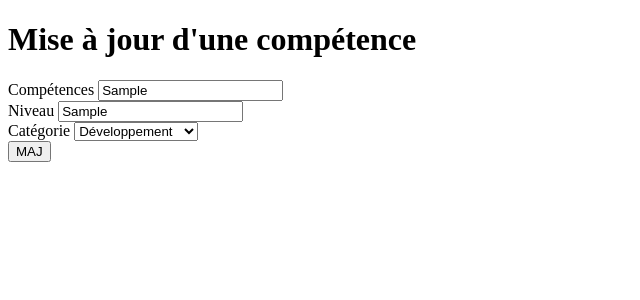
After one commit to POMbaye20/pmbaye_PORTFOLIO, a PHP site: page /modif_competence.php?id_competence=1 in a window 1280 px wide. The commit adds this page. Shown: the top 300 px of the page, without its empty margins (0-640 px from the left). Run offline with PHP 8.4, Linux system fonts and the light colour scheme; tables that the repository leaves empty or names only in its code hold one stand-in row (values such as "Sample post").

Commit message:
commit 7
c 7 mise à jour des compétences

```diff
--- a/admin/competences.php
+++ b/admin/competences.php
@@ -51,6 +51,7 @@ if (isset($_GET['id_competence'])) { // on récupère ce que je supprime dans l'
                     <th>Les compétences</th>
                     <th>Niveau</th>
                     <th>Catégorie</th>
+                    <th>Modifier</th>
                     <th>Suppression</th>
                 </tr>
             </thead><!-- fin <thead> -->
@@ -63,6 +64,7 @@ if (isset($_GET['id_competence'])) { // on récupère ce que je supprime dans l'
                     <td><?php echo $ligne_competence['competence']; ?></td>
                     <td><?php echo $ligne_competence['niveau']; ?></td>
                     <td><?php echo $ligne_competence['categorie']; ?></td>
+                    <td><a href="modif_competence.php?id_competence=<?php echo $ligne_competence['id_competence']; ?> " >modif</a></td>
                     <td><a href="competences.php?id_competence=<?php echo $ligne_competence['id_competence']; ?> " >suppr</a></td>
                 </tr>
                 <?php
--- /dev/null
+++ b/admin/modif_competence.php
@@ -0,0 +1,63 @@
+<?php require 'connexion.php';
+
+// gestion mise à jour d'une information
+if (isset($_POST['competence'])) {
+
+    $competence = addslashes($_POST['competence']);
+    $niveau = addslashes($_POST['niveau']);
+    $categorie = addslashes($_POST['categorie']);
+
+    $id_competence = $_POST['id_competence'];
+
+    $pdoCV -> exec(" UPDATE t_competences SET competence = '$competence', niveau='$niveau', categorie = '$categorie' WHERE id_competence = '$id_competence' ");
+    header('location: ../admin/competences.php');
+    exit();
+} // fin du (isset($_POST['competence']))
+
+
+
+
+// je récupère l'id de ce que je mets à jour
+$id_competence = $_GET['id_competence']; // par son id et avec GET
+$sql = $pdoCV -> query (" SELECT * FROM  t_competences WHERE id_competence='$id_competence' ");
+$ligne_competence = $sql -> fetch(); // va récupérer les données
+
+?>
+<!DOCTYPE html>
+<html lang="fr">
+<head>
+    <meta charset="UTF-8">
+    <meta name="viewport" content="width=device-width, initial-scale=1.0">
+    <meta http-equiv="X-UA-Compatible" content="ie=edge">
+    <title>Admin : mise à jour d'une compétence</title>
+</head>
+<body>
+    <h1>Mise à jour d'une compétence</h1>
+    <!-- Mise à jour d'une nouvelle compétence formulaire  -->
+    <form action="modif_competence.php" method="post">
+       <div class="">
+            <label for="competence">Compétences</label>
+            <input type="text" name="competence" value="<?php echo $ligne_competence['competence']; ?>" required>
+       </div>
+
+       <div class="">
+            <label for="niveau">Niveau</label>
+            <input type="text" name="niveau" value="<?php echo $ligne_competence['niveau']; ?>" required>
+       </div>
+
+       <div class="">
+            <label for="categorie">Catégorie</label>
+            <select name="categorie">
+                <option value=Développement>Développement</option>
+                <option value="Infographie">Infographie</option>
+                <option value="Gestion de projet">Gestion de projet</option>
+            </select>
+       </div>
+
+        <div class="">
+        <input type="hidden" name="id_competence" value="<?php echo $ligne_competence['id_competence']; ?>">
+            <button type="submit">MAJ</button>
+        </div>
+    </form><!-- fin form -->
+</body>
+</html>
```
Also changed, not shown: admin/modif_loisir.php (+14 -0 lines).
